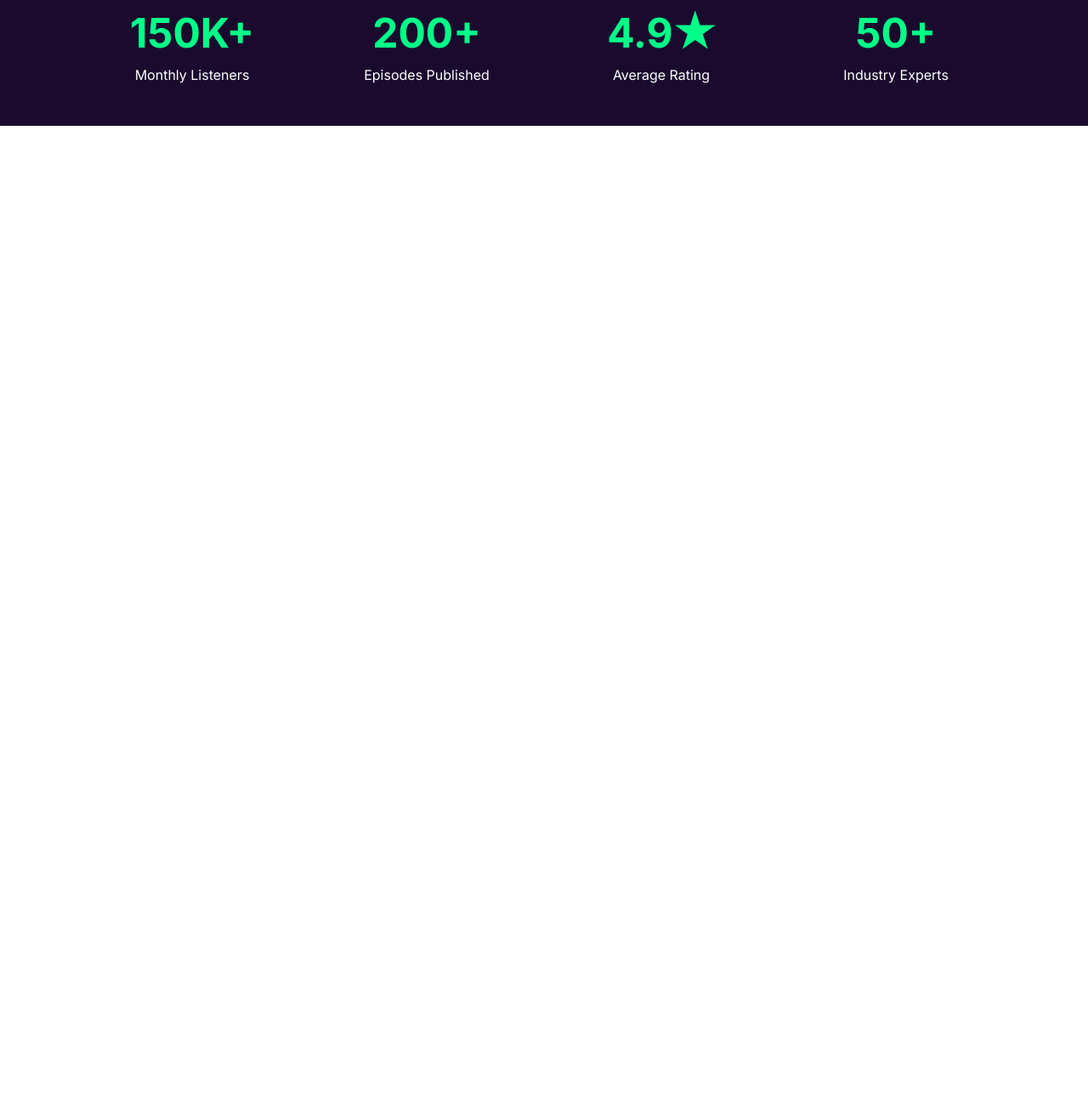
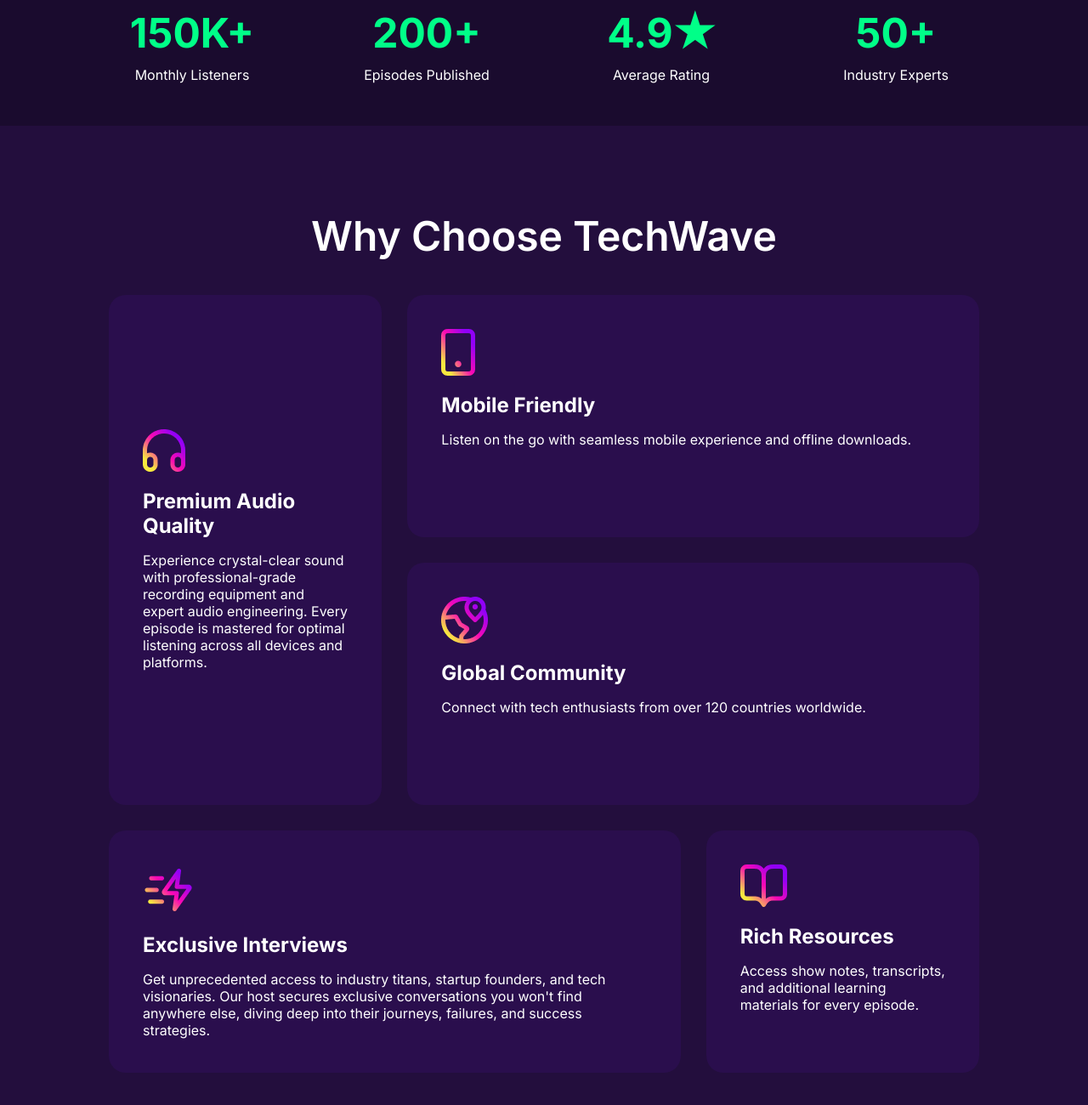
Before and after one commit to dev-shamim84/tech-wave, a plain HTML site: page index.html in a window 1280 px wide. Shown: the part 1115-2415 px from the top of the page at 85% size. Before the commit the page ends 1263 px from the top, so only its background shows below. Drawn offline with Linux system fonts and the light colour scheme.

Commit message:
why choose section complete

```diff
--- a/index.html
+++ b/index.html
@@ -85,6 +85,44 @@
         </div>
       </div>
     </section>
+    <!-- Why Choose section -->
+    <section id="whyChoose-section">
+      <div class="contanier">
+        <h2 class="title">Why Choose TechWave</h2>
+        <div class="whychoose-Card">
+          <div class="card-1">
+            <img src="./assets/headphone.png" alt="device">
+            <h4>Premium Audio Quality</h4>
+            <p>Experience crystal-clear sound with professional-grade recording equipment and expert audio engineering.
+              Every episode
+              is mastered for optimal listening across all devices and platforms.</p>
+          </div>
+          <div class="card-2">
+            <img src="./assets/device.png" alt="device">
+            <h4>Mobile Friendly</h4>
+            <p>Listen on the go with seamless mobile experience and offline downloads.</p>
+          </div>
+          <div class="card-3">
+            <img src="./assets/location.png" alt="device">
+            <h4>Global Community</h4>
+            <p>Connect with tech enthusiasts from over 120 countries worldwide.</p>
+          </div>
+          <div class="card-4">
+            <img src="./assets/zap-fast.png" alt="device">
+            <h4>Exclusive Interviews</h4>
+            <p>Get unprecedented access to industry titans, startup founders, and tech visionaries. Our host secures
+              exclusive
+              conversations you won't find anywhere else, diving deep into their journeys, failures, and success
+              strategies.</p>
+          </div>
+          <div class="card-5">
+            <img src="./assets/resource.png" alt="device">
+            <h4>Rich Resources</h4>
+            <p>Access show notes, transcripts, and additional learning materials for every episode.</p>
+          </div>
+        </div>
+      </div>
+    </section>
   </main>
 </body>
 
--- a/styles/responssive.css
+++ b/styles/responssive.css
@@ -26,11 +26,35 @@
   }
 
   #about-section {
-    padding: 36px 0 0 0;
+    padding: 36px 0;
+  }
+
+  #whyChoose-section {
+    background-color: #230E3D;
+    padding: 40px 0px;
+  }
+
+  .title {
+    font-size: 32px;
   }
 
   .podcast-cards {
     grid-template-columns: repeat(2, 1fr);
     gap: 40px;
   }
+
+  .whychoose-Card {
+    grid-template-columns: repeat(1, 1fr);
+    grid-template-rows: repeat(1, 1fr);
+    gap: 30px;
+  }
+
+  .card-1,
+  .card-2,
+  .card-3,
+  .card-4,
+  .card-5 {
+    grid-column: span 1;
+    grid-row: span 1;
+  }
 }
--- a/styles/style.css
+++ b/styles/style.css
@@ -230,3 +230,78 @@
   font-weight: 400;
   text-align: center;
 }
+
+/* whyChoose-section */
+#whyChoose-section {
+  background-color: #230E3D;
+  padding: 100px 0px;
+}
+
+.title {
+  color: #fff;
+  font-size: 48px;
+  font-weight: 600;
+  text-align: center;
+}
+
+.whychoose-Card {
+  display: grid;
+  grid-template-columns: repeat(3, 1fr);
+  grid-template-rows: repeat(3, 1fr);
+  gap: 30px;
+  margin-top: 40px;
+}
+
+.whychoose-Card h4 {
+  font-size: 24px;
+  font-weight: 700;
+  color: #fff;
+  margin: 16px 0px;
+}
+
+.whychoose-Card p {
+  font-size: 16px;
+  font-weight: 400;
+  color: #fff;
+
+}
+
+.whychoose-Card img {
+  max-width: 100%;
+}
+
+.card-1 {
+  grid-column: span 1;
+  grid-row: span 2;
+  align-content: center;
+}
+
+.card-2 {
+  grid-column: span 2;
+  grid-row: span 1;
+}
+
+.card-3 {
+  grid-column: span 2;
+  grid-row: span 1;
+}
+
+.card-4 {
+  grid-column: span 2;
+  grid-row: span 1;
+}
+
+.card-5 {
+  grid-column: span 1;
+  grid-row: span 1;
+}
+
+.card-1,
+.card-2,
+.card-3,
+.card-4,
+.card-5 {
+  background-color: rgba(53, 17, 101, 0.4);
+  border-radius: 20px;
+  padding: 40px;
+}
```
Also changed, not shown: assets/zap-fast.png (added).
